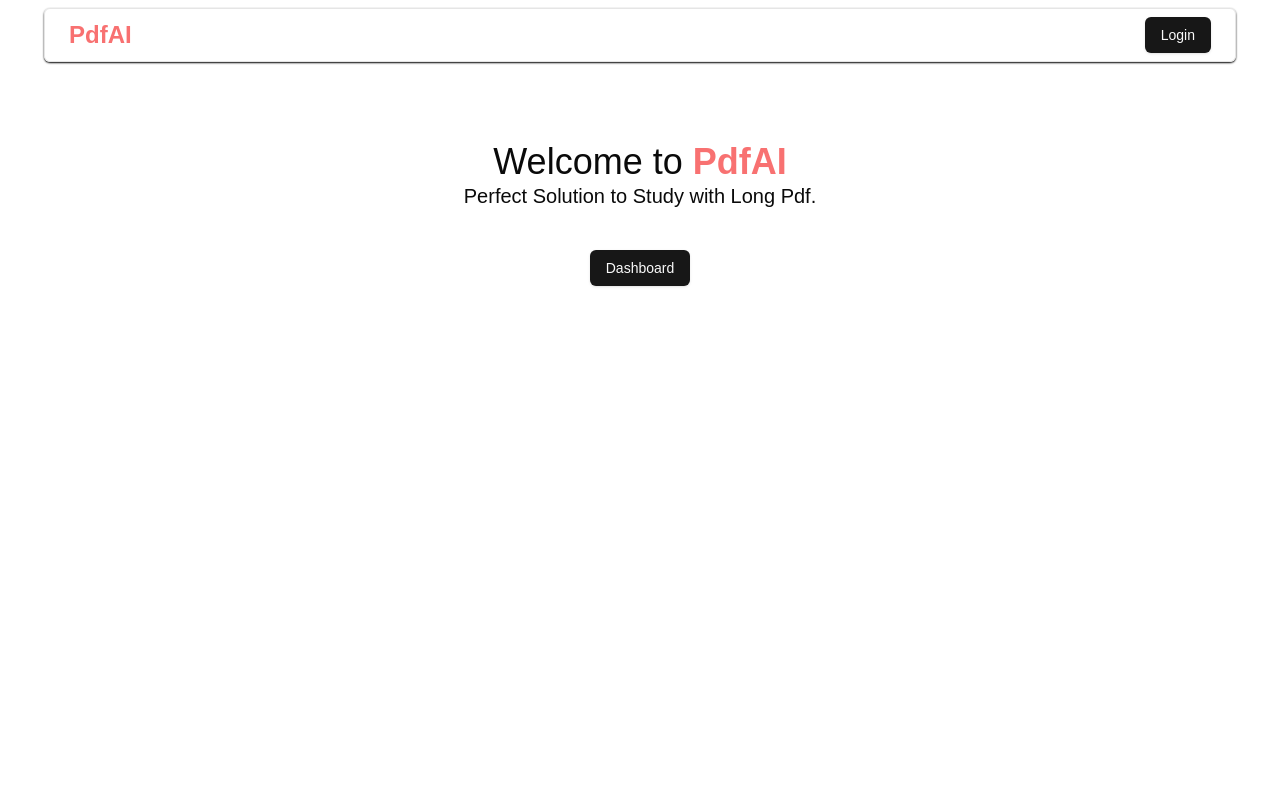
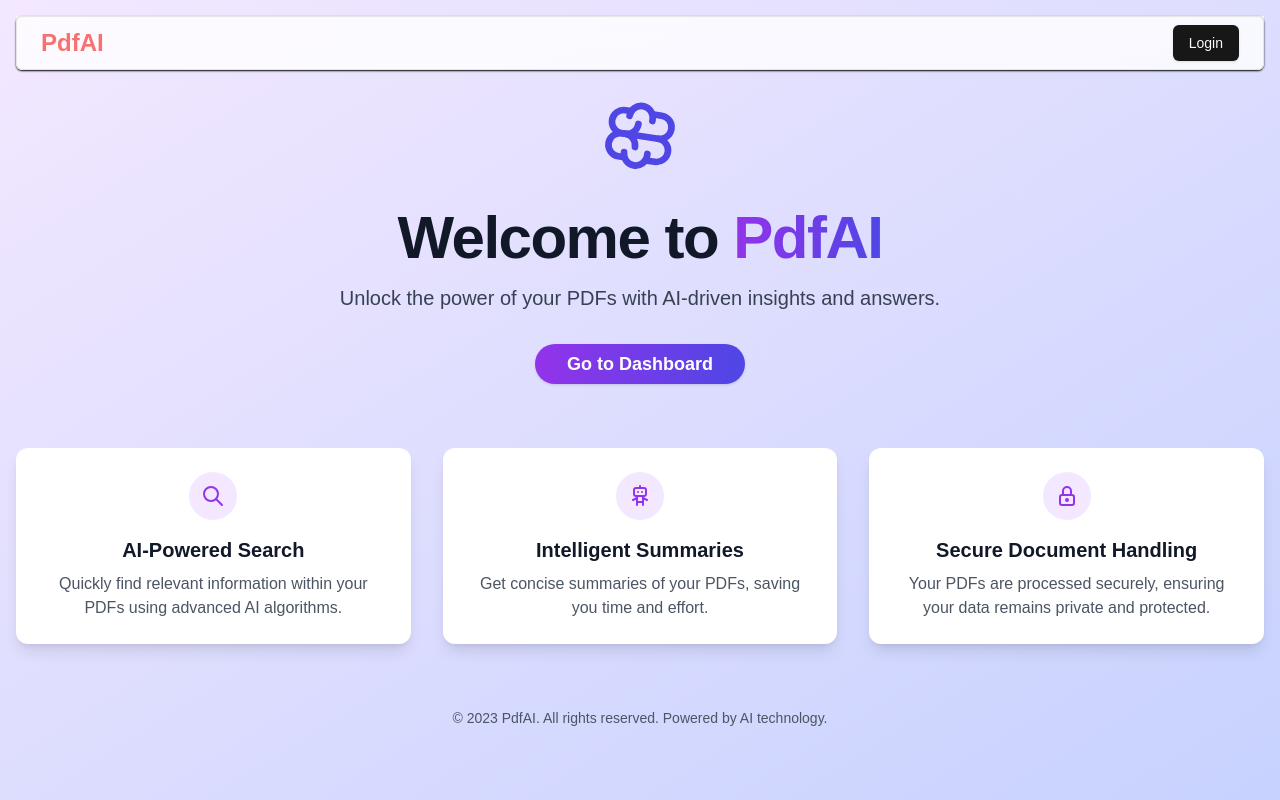
Before and after one commit to pratik-git10/Pdf_AI, a Next.js app: page / in a window 1280 px wide. Built offline with nearby package versions, Linux system fonts and the light colour scheme; no server answers.

Commit message:
Modified Ui in Page

```diff
--- a/app/page.tsx
+++ b/app/page.tsx
@@ -3,22 +3,33 @@
 import { UserButton, useUser } from "@clerk/nextjs";
 import { useMutation } from "convex/react";
 import { api } from "@/convex/_generated/api";
-import { useEffect } from "react";
+import { useEffect, useState } from "react";
 import Navbar from "@/components/navbar";
 import { Button } from "@/components/ui/button";
 import Link from "next/link";
+import { motion, AnimatePresence } from "framer-motion";
+import {
+  IconFileText,
+  IconBrain,
+  IconArrowRight,
+  IconSearch,
+  IconRobot,
+  IconLock,
+} from "@tabler/icons-react";
+import { FeatureCard } from "@/components/featurecard";
 
 export default function Home() {
   const { user } = useUser();
   const createUser = useMutation(api.user.createUser);
+  const [showFeatures, setShowFeatures] = useState(false);
 
   useEffect(() => {
     if (user) {
-      CheckUser();
+      checkUser();
     }
   }, [user]);
 
-  const CheckUser = async () => {
+  const checkUser = async () => {
     const result = await createUser({
       email: user?.primaryEmailAddress?.emailAddress || "",
       imageUrl: user?.imageUrl || " ",
@@ -26,24 +37,138 @@ export default function Home() {
     });
     console.log("result", result);
   };
+
+  const features = [
+    {
+      title: "AI-Powered Search",
+      description:
+        "Quickly find relevant information within your PDFs using advanced AI algorithms.",
+      icon: IconSearch,
+    },
+    {
+      title: "Intelligent Summaries",
+      description:
+        "Get concise summaries of your PDFs, saving you time and effort.",
+      icon: IconRobot,
+    },
+    {
+      title: "Secure Document Handling",
+      description:
+        "Your PDFs are processed securely, ensuring your data remains private and protected.",
+      icon: IconLock,
+    },
+  ];
+
   return (
-    <div className="">
-      <div className="my-2 mx-10 fixed inset-x-1 bg--500">
+    <div className="min-h-screen bg-gradient-to-br from-purple-100 to-indigo-200 dark:from-gray-900 dark:to-gray-800">
+      <div className="fixed inset-x-0 top-0 z-50 bg-white bg-opacity-80 backdrop-blur-md dark:bg-gray-900 dark:bg-opacity-80 m-4">
         <Navbar showLinkOnSmallDevices={true} />
-        <div className="flex justify-center items-center bg--400 mt-20 px-2 flex-col text-center">
-          <h1 className="text-xl md:text-4xl">
+      </div>
+      <div className="container mx-auto px-4 pt-24 pb-12">
+        <motion.div
+          initial={{ opacity: 0, y: 20 }}
+          animate={{ opacity: 1, y: 0 }}
+          transition={{ duration: 0.8 }}
+          className="flex flex-col items-center justify-center text-center">
+          <motion.div
+            initial={{ scale: 0 }}
+            animate={{ scale: 1 }}
+            transition={{
+              delay: 0.2,
+              type: "spring",
+              stiffness: 260,
+              damping: 20,
+            }}
+            className="mb-8 flex items-center justify-center">
+            <motion.div
+              animate={{ rotate: 360 }}
+              transition={{
+                duration: 20,
+                repeat: Number.POSITIVE_INFINITY,
+                ease: "linear",
+              }}
+              className="relative">
+              <IconBrain className="h-20 w-20 text-indigo-600 dark:text-indigo-400" />
+            </motion.div>
+          </motion.div>
+          <motion.h1
+            initial={{ opacity: 0, y: 20 }}
+            animate={{ opacity: 1, y: 0 }}
+            transition={{ delay: 0.4, duration: 0.8 }}
+            className="mb-4 text-4xl font-extrabold tracking-tight text-gray-900 dark:text-white sm:text-5xl md:text-6xl">
             Welcome to{" "}
-            <span className="font-extrabold text-xl md:text-4xl text-red-400">
+            <span className="bg-gradient-to-r from-purple-600 to-indigo-600 bg-clip-text text-transparent">
               PdfAI
             </span>
-          </h1>
-          <p className="text-md md:text-xl text-center">
-            Perfect Solution to Study with Long Pdf.
+          </motion.h1>
+          <motion.p
+            initial={{ opacity: 0, y: 20 }}
+            animate={{ opacity: 1, y: 0 }}
+            transition={{ delay: 0.6, duration: 0.8 }}
+            className="mb-8 text-xl text-gray-700 dark:text-gray-300">
+            Unlock the power of your PDFs with AI-driven insights and answers.
+          </motion.p>
+          <motion.div
+            initial={{ opacity: 0, y: 20 }}
+            animate={{ opacity: 1, y: 0 }}
+            transition={{ delay: 0.8, duration: 0.8 }}
+            className="flex flex-col items-center space-y-4 sm:flex-row sm:space-x-4 sm:space-y-0">
+            <Link href="/dashboard">
+              <Button
+                size="lg"
+                className="group relative overflow-hidden rounded-full bg-gradient-to-r from-purple-600 to-indigo-600 px-8 py-3 text-lg font-semibold text-white transition-all duration-300 ease-out hover:scale-105 hover:shadow-lg">
+                <span className="relative z-10">Go to Dashboard</span>
+                <motion.span
+                  className="absolute inset-0 z-0 bg-gradient-to-r from-indigo-600 to-purple-600 opacity-0 transition-opacity duration-300 ease-out group-hover:opacity-100"
+                  initial={false}
+                  animate={{ opacity: 0 }}
+                  whileHover={{ opacity: 1 }}
+                />
+                <motion.span
+                  className="absolute right-4 top-1/2 z-10 -translate-y-1/2 transform opacity-0 transition-all duration-300 ease-out group-hover:translate-x-1 group-hover:opacity-100"
+                  initial={false}
+                  animate={{ x: 0, opacity: 0 }}
+                  whileHover={{ x: 4, opacity: 1 }}>
+                  <IconArrowRight className="h-5 w-5" />
+                </motion.span>
+              </Button>
+            </Link>
+
+            {/* Button for features */}
+            {/* <Button
+              variant="outline"
+              size="lg"
+              onClick={() => setShowFeatures(!showFeatures)}
+              className="rounded-full px-8 py-3 text-lg font-semibold transition-all duration-300 ease-out hover:bg-gray-100 dark:hover:bg-gray-800">
+              {showFeatures ? "Hide Features" : "Show Features"}
+            </Button> */}
+          </motion.div>
+        </motion.div>
+
+        <AnimatePresence>
+          {/* {showFeatures && ( */}
+          <motion.div
+            initial={{ opacity: 0, y: 20 }}
+            animate={{ opacity: 1, y: 0 }}
+            exit={{ opacity: 0, y: -20 }}
+            transition={{ duration: 0.5 }}
+            className="mt-16 grid gap-8 sm:grid-cols-2 lg:grid-cols-3">
+            {features.map((feature, index) => (
+              <FeatureCard key={index} {...feature} />
+            ))}
+          </motion.div>
+          {/* )} */}
+        </AnimatePresence>
+
+        <motion.div
+          initial={{ opacity: 0 }}
+          animate={{ opacity: 1 }}
+          transition={{ delay: 1, duration: 1 }}
+          className="mt-16 text-center">
+          <p className="text-sm text-gray-600 dark:text-gray-400">
+            © 2023 PdfAI. All rights reserved. Powered by AI technology.
           </p>
-          <Link href="/dashboard">
-            <Button className="mt-10">Dashboard</Button>
-          </Link>
-        </div>
+        </motion.div>
       </div>
     </div>
   );
--- /dev/null
+++ b/components/featurecard.tsx
@@ -0,0 +1,30 @@
+import { motion } from "framer-motion";
+import { IconProps } from "@tabler/icons-react";
+
+interface FeatureCardProps {
+  title: string;
+  description: string;
+  icon: React.ComponentType<IconProps>;
+}
+
+export function FeatureCard({
+  title,
+  description,
+  icon: Icon,
+}: FeatureCardProps) {
+  return (
+    <motion.div
+      whileHover={{ scale: 1.05 }}
+      className="flex flex-col items-center rounded-xl bg-white p-6 shadow-lg transition-all duration-300 hover:shadow-xl dark:bg-gray-800">
+      <div className="mb-4 rounded-full bg-purple-100 p-3 text-purple-600 dark:bg-purple-900 dark:text-purple-300">
+        <Icon size={24} />
+      </div>
+      <h3 className="mb-2 text-xl font-semibold text-gray-900 dark:text-white">
+        {title}
+      </h3>
+      <p className="text-center text-gray-600 dark:text-gray-300">
+        {description}
+      </p>
+    </motion.div>
+  );
+}
--- a/package.json
+++ b/package.json
@@ -17,6 +17,8 @@
     "@radix-ui/react-dialog": "^1.1.4",
     "@radix-ui/react-progress": "^1.1.1",
     "@radix-ui/react-slot": "^1.1.1",
+    "@tabler/icons": "^3.29.0",
+    "@tabler/icons-react": "^3.29.0",
     "@tiptap/extension-bullet-list": "^2.11.2",
     "@tiptap/extension-code-block": "^2.11.2",
     "@tiptap/extension-highlight": "^2.11.2",
@@ -31,6 +33,7 @@
     "class-variance-authority": "^0.7.1",
     "clsx": "^2.1.1",
     "convex": "^1.18.0",
+    "framer-motion": "^12.0.5",
     "lucide-react": "^0.471.1",
     "next": "15.1.4",
     "pdf-parse": "^1.1.1",
```
Also changed, not shown: 1 other file (tests, documents, lock files or other folders).
